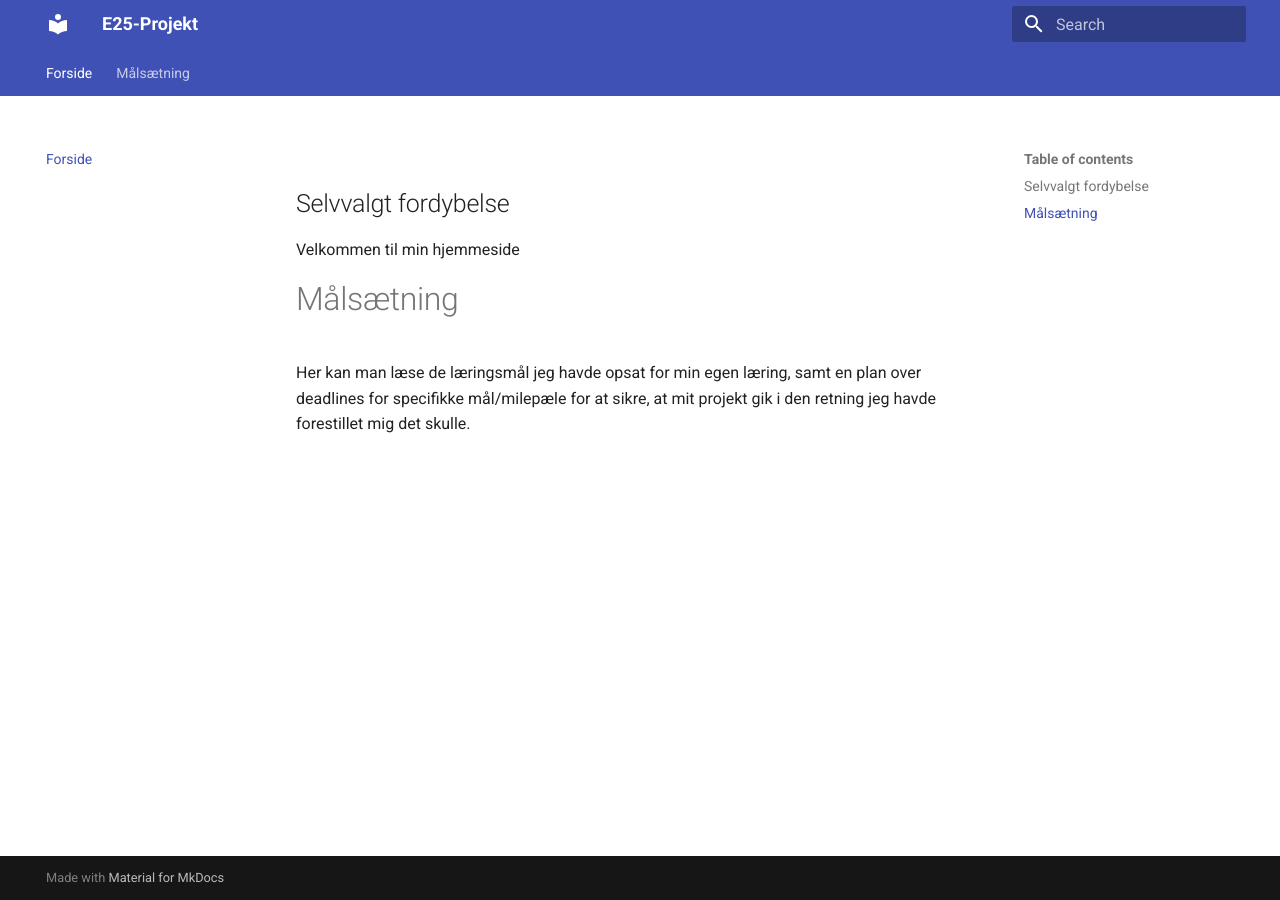
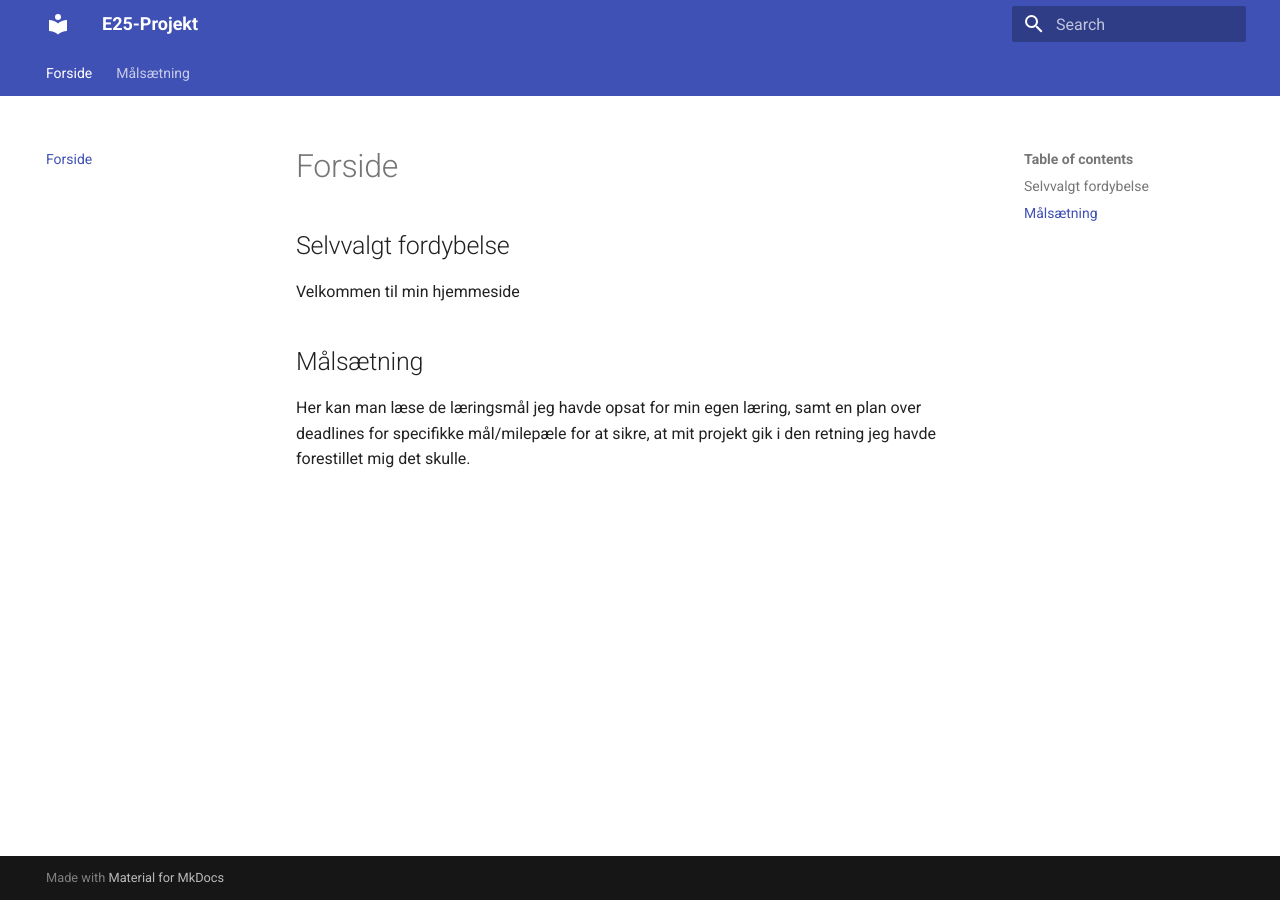
Before and after one commit to Efily/E25-Projekt, an MkDocs documentation site: the page built from docs/index.md, in a window 1280 px wide. Built offline with MkDocs 1.6.1 and Material for MkDocs 9.7.7, drawn with Linux system fonts in a browser that asks for light colours.

```diff
--- a/docs/index.md
+++ b/docs/index.md
@@ -2,6 +2,6 @@
 
 Velkommen til min hjemmeside
 
-#Målsætning
+##Målsætning
 
 Her kan man læse de læringsmål jeg havde opsat for min egen læring, samt en plan over deadlines for specifikke mål/milepæle for at sikre, at mit projekt gik i den retning jeg havde forestillet mig det skulle.
```
